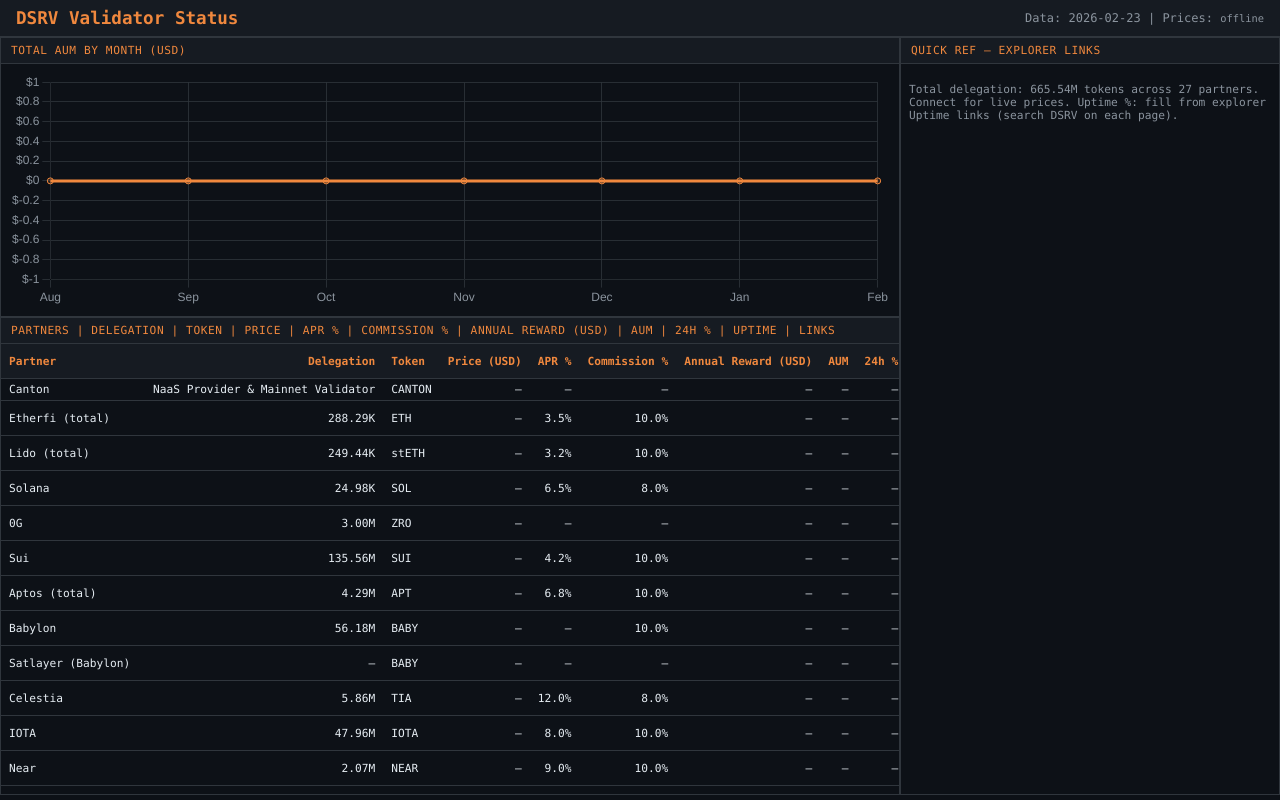
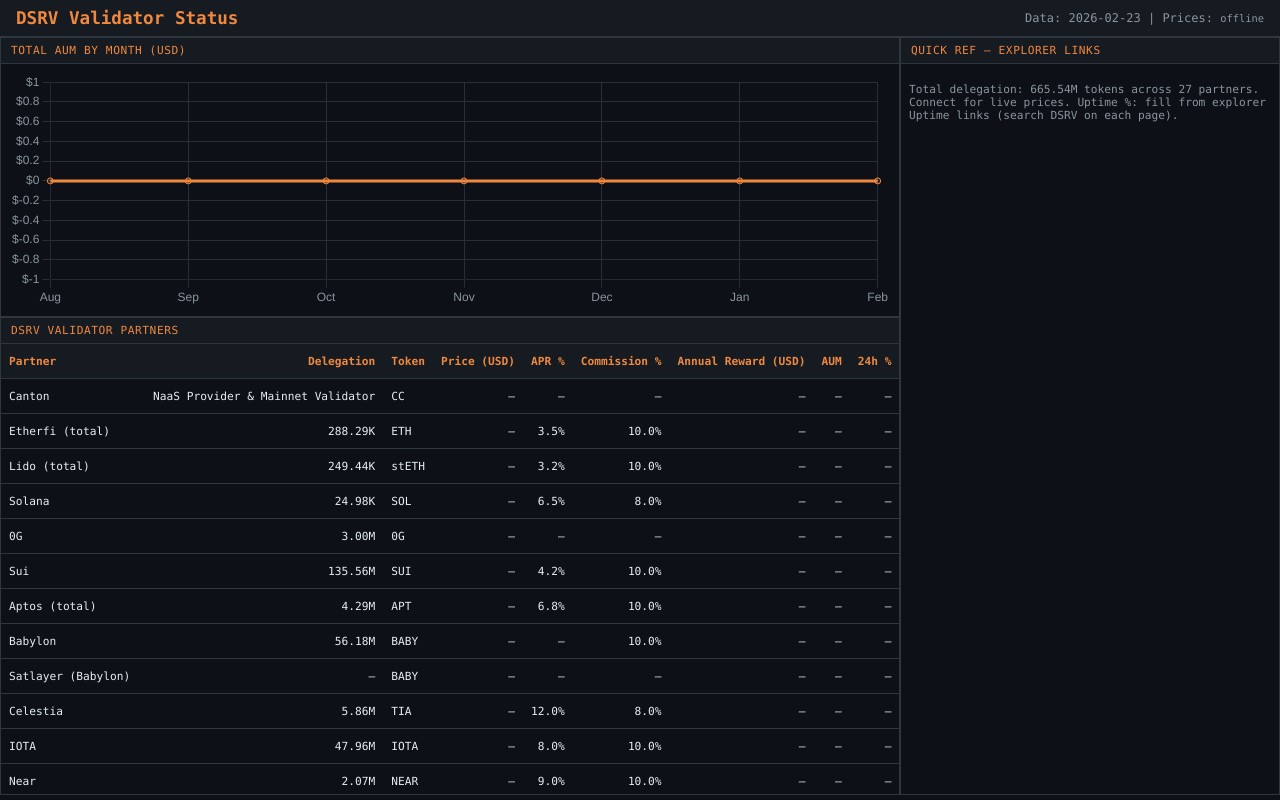
Before and after one commit to njlee269/dsrv-validator-status, a plain HTML site: page index.html in a window 1280 px wide. Drawn offline with nearby package versions, Linux system fonts and the light colour scheme; no server answers.

Commit message:
chore: save latest updates

```diff
--- a/index.html
+++ b/index.html
@@ -26,7 +26,7 @@
       </div>
     </div>
     <div class="panel" style="grid-column: 1; grid-row: 2;">
-      <div class="panel-title">Partners | Delegation | Token | Price | APR % | Commission % | Annual Reward (USD) | AUM | 24h % | Uptime | Links</div>
+      <div class="panel-title">DSRV validator partners</div>
       <div class="table-wrap">
         <table id="main-table">
           <thead>
--- a/js/data.js
+++ b/js/data.js
@@ -4,32 +4,32 @@
  * Uptime %: fill from the "Uptime" link column (search for DSRV on that page).
  */
 const PARTNERS = [
-  { name: "Canton", delegationAmount: null, delegationNote: "NaaS Provider & Mainnet Validator", tokenSymbol: "CANTON", coingeckoId: null, aprPercent: null, commissionPercent: null, explorerDelegation: null, explorerUptime: null, uptimePercent: null },
-  { name: "Etherfi (total)", delegationAmount: 288288, tokenSymbol: "ETH", coingeckoId: "ethereum", aprPercent: 3.5, commissionPercent: 10, explorerDelegation: "https://ether.fi/dashboard", explorerUptime: "https://beaconcha.in/", uptimePercent: null },
-  { name: "Lido (total)", delegationAmount: 249440, tokenSymbol: "stETH", coingeckoId: "staked-ether", aprPercent: 3.2, commissionPercent: 10, explorerDelegation: "https://lido.fi/", explorerUptime: "https://beaconcha.in/", uptimePercent: null },
-  { name: "Solana", delegationAmount: 24983, tokenSymbol: "SOL", coingeckoId: "solana", aprPercent: 6.5, commissionPercent: 8, explorerDelegation: "https://www.validators.app/validators?locale=en&network=mainnet", explorerUptime: "https://www.validators.app/validators?locale=en&network=mainnet", uptimePercent: null },
-  { name: "0G", delegationAmount: 3000548, tokenSymbol: "ZRO", coingeckoId: null, aprPercent: null, commissionPercent: null, explorerDelegation: "https://explorer.0g.ai/mainnet/validators", explorerUptime: "https://explorer.0g.ai/mainnet/validators", uptimePercent: null },
-  { name: "Sui", delegationAmount: 135558249, tokenSymbol: "SUI", coingeckoId: "sui", aprPercent: 4.2, commissionPercent: 10, explorerDelegation: "https://suiexplorer.com/validators", explorerUptime: "https://suiexplorer.com/validators", uptimePercent: null },
-  { name: "Aptos (total)", delegationAmount: 4291607, tokenSymbol: "APT", coingeckoId: "aptos", aprPercent: 6.8, commissionPercent: 10, explorerDelegation: "https://explorer.aptoslabs.com/validators", explorerUptime: "https://explorer.aptoslabs.com/validators", uptimePercent: null },
-  { name: "Babylon", delegationAmount: 56175134, tokenSymbol: "BABY", coingeckoId: null, aprPercent: null, commissionPercent: 10, explorerDelegation: "https://babylon.explorers.guru/validators", explorerUptime: "https://babylon.explorers.guru/validators", uptimePercent: null },
-  { name: "Satlayer (Babylon)", delegationAmount: null, tokenSymbol: "BABY", coingeckoId: null, aprPercent: null, commissionPercent: null, explorerDelegation: "https://babylon.explorers.guru/validators", explorerUptime: "https://babylon.explorers.guru/validators", uptimePercent: null },
-  { name: "Celestia", delegationAmount: 5864641, tokenSymbol: "TIA", coingeckoId: "celestia", aprPercent: 12, commissionPercent: 8, explorerDelegation: "https://www.mintscan.io/celestia/validators", explorerUptime: "https://celestia.explorers.guru/validators", uptimePercent: null },
-  { name: "IOTA", delegationAmount: 47958203, tokenSymbol: "IOTA", coingeckoId: "iota", aprPercent: 8, commissionPercent: 10, explorerDelegation: "https://iotascan.com/validators", explorerUptime: "https://iotascan.com/validators", uptimePercent: null },
-  { name: "Near", delegationAmount: 2073326, tokenSymbol: "NEAR", coingeckoId: "near", aprPercent: 9, commissionPercent: 10, explorerDelegation: "https://nearblocks.io/validators", explorerUptime: "https://nearblocks.io/validators", uptimePercent: null },
-  { name: "Story", delegationAmount: 7256548, tokenSymbol: "IP", coingeckoId: "story-protocol", aprPercent: null, commissionPercent: null, explorerDelegation: "https://www.storyscan.xyz/", explorerUptime: "https://www.storyscan.xyz/", uptimePercent: null },
-  { name: "Plume", delegationAmount: 2556993, tokenSymbol: "PLUME", coingeckoId: null, aprPercent: null, commissionPercent: null, explorerDelegation: null, explorerUptime: null, uptimePercent: null },
-  { name: "Polygon", delegationAmount: 118087, tokenSymbol: "POL", coingeckoId: "polygon-ecosystem-token", aprPercent: 4.5, commissionPercent: 10, explorerDelegation: "https://staking.polygon.technology/validators", explorerUptime: "https://staking.polygon.technology/validators", uptimePercent: null },
+  { name: "Canton", delegationAmount: null, delegationNote: "NaaS Provider & Mainnet Validator", tokenSymbol: "CC", coingeckoId: "canton-network", aprPercent: null, commissionPercent: null, explorerDelegation: "https://www.cantonscan.com/", explorerUptime: "https://www.cantonscan.com/", uptimePercent: null },
+  { name: "Etherfi (total)", delegationAmount: 288288, tokenSymbol: "ETH", coingeckoId: "ethereum", aprPercent: 3.5, commissionPercent: 10, explorerDelegation: "https://explorer.rated.network/o/DSRV%20-%20Ether.Fi?network=mainnet&timeWindow=1d&idType=poolShare", explorerUptime: "https://explorer.rated.network/o/DSRV%20-%20Ether.Fi?network=mainnet&timeWindow=1d&idType=poolShare", uptimePercent: null },
+  { name: "Lido (total)", delegationAmount: 249440, tokenSymbol: "stETH", coingeckoId: "staked-ether", aprPercent: 3.2, commissionPercent: 10, explorerDelegation: "https://explorer.rated.network/o/DSRV%20-%20Lido?network=mainnet&timeWindow=1d&idType=poolShare", explorerUptime: "https://explorer.rated.network/o/DSRV%20-%20Lido?network=mainnet&timeWindow=1d&idType=poolShare", uptimePercent: null },
+  { name: "Solana", delegationAmount: 24983, tokenSymbol: "SOL", coingeckoId: "solana", aprPercent: 6.5, commissionPercent: 8, explorerDelegation: "https://www.validators.app/validators/DSRVdh9PQaqAcFtMCbJhyD4yMD5H2EeHNzdbqWctRY4E", explorerUptime: "https://www.validators.app/validators/DSRVdh9PQaqAcFtMCbJhyD4yMD5H2EeHNzdbqWctRY4E", uptimePercent: null },
+  { name: "0G", delegationAmount: 3000548, tokenSymbol: "0G", coingeckoId: "0g", aprPercent: null, commissionPercent: null, explorerDelegation: "https://explorer.0g.ai/mainnet/validators", explorerUptime: "https://explorer.0g.ai/mainnet/validators", uptimePercent: null },
+  { name: "Sui", delegationAmount: 135558249, tokenSymbol: "SUI", coingeckoId: "sui", aprPercent: 4.2, commissionPercent: 10, explorerDelegation: "https://suiscan.xyz/mainnet/validator/0x6f4e73ee97bfae95e054d31dff1361a839aaadf2cfdb873ad2b07d479507905a/info", explorerUptime: "https://suiscan.xyz/mainnet/validator/0x6f4e73ee97bfae95e054d31dff1361a839aaadf2cfdb873ad2b07d479507905a/info", uptimePercent: null },
+  { name: "Aptos (total)", delegationAmount: 4291607, tokenSymbol: "APT", coingeckoId: "aptos", aprPercent: 6.8, commissionPercent: 10, explorerDelegation: "https://explorer.aptoslabs.com/validator/0xee36c1068076b199cf537bf652b1e586216a7dfb7c3447ff40333c971717eee6?network=mainnet", explorerUptime: "https://explorer.aptoslabs.com/validator/0xee36c1068076b199cf537bf652b1e586216a7dfb7c3447ff40333c971717eee6?network=mainnet", uptimePercent: null },
+  { name: "Babylon", delegationAmount: 56175134, tokenSymbol: "BABY", coingeckoId: "babylon", aprPercent: null, commissionPercent: 10, explorerDelegation: "https://www.mintscan.io/babylon/validators/bbnvaloper18hly9zagjfuzzeqp92uhwafmplmtgd0u98vjj3", explorerUptime: "https://www.mintscan.io/babylon/validators/bbnvaloper18hly9zagjfuzzeqp92uhwafmplmtgd0u98vjj3", uptimePercent: null },
+  { name: "Satlayer (Babylon)", delegationAmount: null, tokenSymbol: "BABY", coingeckoId: "babylon", aprPercent: null, commissionPercent: null, explorerDelegation: "https://www.mintscan.io/babylon/validators/bbnvaloper18hly9zagjfuzzeqp92uhwafmplmtgd0u98vjj3", explorerUptime: "https://www.mintscan.io/babylon/validators/bbnvaloper18hly9zagjfuzzeqp92uhwafmplmtgd0u98vjj3", uptimePercent: null },
+  { name: "Celestia", delegationAmount: 5864641, tokenSymbol: "TIA", coingeckoId: "celestia", aprPercent: 12, commissionPercent: 8, explorerDelegation: "https://www.mintscan.io/celestia/validators/celestiavaloper1vje2he3pcq3w5udyvla7zm9qd5yes6hzffsjxj/", explorerUptime: "https://www.mintscan.io/celestia/validators/celestiavaloper1vje2he3pcq3w5udyvla7zm9qd5yes6hzffsjxj/", uptimePercent: null },
+  { name: "IOTA", delegationAmount: 47958203, tokenSymbol: "IOTA", coingeckoId: "iota", aprPercent: 8, commissionPercent: 10, explorerDelegation: "https://explorer.iota.org/validator/0xb7c4b7a63c1dd642d2d220630ca3ebf028c7a9ce8308a61bea75c169d21d611b", explorerUptime: "https://explorer.iota.org/validator/0xb7c4b7a63c1dd642d2d220630ca3ebf028c7a9ce8308a61bea75c169d21d611b", uptimePercent: null },
+  { name: "Near", delegationAmount: 2073326, tokenSymbol: "NEAR", coingeckoId: "near", aprPercent: 9, commissionPercent: 10, explorerDelegation: "https://nearblocks.io/node-explorer/dsrvlabs.poolv1.near", explorerUptime: "https://nearblocks.io/node-explorer/dsrvlabs.poolv1.near", uptimePercent: null },
+  { name: "Story", delegationAmount: 7256548, tokenSymbol: "IP", coingeckoId: "story-protocol", aprPercent: null, commissionPercent: null, explorerDelegation: "https://ipworld.io/validators", explorerUptime: "https://ipworld.io/validators", uptimePercent: null },
+  { name: "Plume", delegationAmount: 2556993, tokenSymbol: "PLUME", coingeckoId: "plume", aprPercent: null, commissionPercent: null, explorerDelegation: null, explorerUptime: null, uptimePercent: null },
+  { name: "Polygon", delegationAmount: 118087, tokenSymbol: "POL", coingeckoId: "polygon-ecosystem-token", aprPercent: 4.5, commissionPercent: 10, explorerDelegation: "https://staking.polygon.technology/validators/64", explorerUptime: "https://staking.polygon.technology/validators/64", uptimePercent: null },
   { name: "Wemix", delegationAmount: 1505357, tokenSymbol: "WEMIX", coingeckoId: "wemix-token", aprPercent: 6, commissionPercent: 10, explorerDelegation: null, explorerUptime: null, uptimePercent: null },
-  { name: "Swell", delegationAmount: 2688, tokenSymbol: "SWELL", coingeckoId: "swell-ethereum", aprPercent: 3.2, commissionPercent: 10, explorerDelegation: "https://swellnetwork.io/", explorerUptime: "https://beaconcha.in/", uptimePercent: null },
-  { name: "IKA", delegationAmount: 62091780, tokenSymbol: "IKA", coingeckoId: null, aprPercent: null, commissionPercent: null, explorerDelegation: null, explorerUptime: null, uptimePercent: null },
-  { name: "Shentu", delegationAmount: 1080425, tokenSymbol: "CTK", coingeckoId: "shentu", aprPercent: 10, commissionPercent: 8, explorerDelegation: "https://www.mintscan.io/shentu/validators", explorerUptime: "https://www.mintscan.io/shentu/validators", uptimePercent: null },
-  { name: "Axelar", delegationAmount: 5504221, tokenSymbol: "AXL", coingeckoId: "axelar", aprPercent: 9, commissionPercent: 8, explorerDelegation: "https://www.mintscan.io/axelar/validators", explorerUptime: "https://www.mintscan.io/axelar/validators", uptimePercent: null },
-  { name: "Cosmos HUB", delegationAmount: 190927, tokenSymbol: "ATOM", coingeckoId: "cosmos", aprPercent: 11, commissionPercent: 8, explorerDelegation: "https://www.mintscan.io/cosmos/validators", explorerUptime: "https://www.mintscan.io/cosmos/validators", uptimePercent: null },
-  { name: "Mitosis", delegationAmount: 900001, tokenSymbol: "MTS", coingeckoId: null, aprPercent: null, commissionPercent: null, explorerDelegation: null, explorerUptime: null, uptimePercent: null },
+  { name: "Swell", delegationAmount: 2688, tokenSymbol: "SWELL", coingeckoId: "swell-ethereum", aprPercent: 3.2, commissionPercent: 10, explorerDelegation: "https://explorer.rated.network/o/DSRV%20-%20Swell?network=mainnet&timeWindow=1d&idType=poolShare", explorerUptime: "https://explorer.rated.network/o/DSRV%20-%20Swell?network=mainnet&timeWindow=1d&idType=poolShare", uptimePercent: null },
+  { name: "IKA", delegationAmount: 62091780, tokenSymbol: "IKA", coingeckoId: "ika", aprPercent: null, commissionPercent: null, explorerDelegation: null, explorerUptime: null, uptimePercent: null },
+  { name: "Shentu", delegationAmount: 1080425, tokenSymbol: "CTK", coingeckoId: "shentu", aprPercent: 10, commissionPercent: 8, explorerDelegation: "https://www.mintscan.io/shentu/validators/shentuvaloper1vgpzxfmw8up2gugglj50t2uddlpd5shdu49c8g/", explorerUptime: "https://www.mintscan.io/shentu/validators/shentuvaloper1vgpzxfmw8up2gugglj50t2uddlpd5shdu49c8g/", uptimePercent: null },
+  { name: "Axelar", delegationAmount: 5504221, tokenSymbol: "AXL", coingeckoId: "axelar", aprPercent: 9, commissionPercent: 8, explorerDelegation: "https://www.mintscan.io/axelar/validators/axelarvaloper137nzwehjcjxddsanmsmg29p729cm4dghj08clr/", explorerUptime: "https://www.mintscan.io/axelar/validators/axelarvaloper137nzwehjcjxddsanmsmg29p729cm4dghj08clr/", uptimePercent: null },
+  { name: "Cosmos HUB", delegationAmount: 190927, tokenSymbol: "ATOM", coingeckoId: "cosmos", aprPercent: 11, commissionPercent: 8, explorerDelegation: "https://www.mintscan.io/cosmos/validators/cosmosvaloper1wlagucxdxvsmvj6330864x8q3vxz4x02rmvmsu/", explorerUptime: "https://www.mintscan.io/cosmos/validators/cosmosvaloper1wlagucxdxvsmvj6330864x8q3vxz4x02rmvmsu/", uptimePercent: null },
+  { name: "Mitosis", delegationAmount: 900001, tokenSymbol: "MITO", coingeckoId: "mitosis", aprPercent: null, commissionPercent: null, explorerDelegation: null, explorerUptime: null, uptimePercent: null },
   { name: "Namada", delegationAmount: 2257929, tokenSymbol: "NAM", coingeckoId: "namada", aprPercent: 14, commissionPercent: 8, explorerDelegation: "https://namada.explorers.guru/validators", explorerUptime: "https://namada.explorers.guru/validators", uptimePercent: null },
-  { name: "Monad", delegationAmount: 59240000, tokenSymbol: "MON", coingeckoId: null, aprPercent: null, commissionPercent: null, explorerDelegation: null, explorerUptime: null, uptimePercent: null },
-  { name: "Supra", delegationAmount: 63561586, tokenSymbol: "SUPRA", coingeckoId: null, aprPercent: null, commissionPercent: null, explorerDelegation: null, explorerUptime: null, uptimePercent: null },
-  { name: "Osmosis", delegationAmount: 3776503, tokenSymbol: "OSMO", coingeckoId: "osmosis", aprPercent: 12, commissionPercent: 5, explorerDelegation: "https://www.mintscan.io/osmosis/validators", explorerUptime: "https://osmosis.explorers.guru/validators", uptimePercent: null },
+  { name: "Monad", delegationAmount: 59240000, tokenSymbol: "MON", coingeckoId: "monad", aprPercent: null, commissionPercent: null, explorerDelegation: "https://monadvision.com/", explorerUptime: "https://monadvision.com/", uptimePercent: null },
+  { name: "Supra", delegationAmount: 63561586, tokenSymbol: "SUPRA", coingeckoId: "supra", aprPercent: null, commissionPercent: null, explorerDelegation: null, explorerUptime: null, uptimePercent: null },
+  { name: "Osmosis", delegationAmount: 3776503, tokenSymbol: "OSMO", coingeckoId: "osmosis", aprPercent: 12, commissionPercent: 5, explorerDelegation: "https://www.mintscan.io/osmosis/validators/osmovaloper1wlagucxdxvsmvj6330864x8q3vxz4x025rraa6/", explorerUptime: "https://www.mintscan.io/osmosis/validators/osmovaloper1wlagucxdxvsmvj6330864x8q3vxz4x025rraa6/", uptimePercent: null },
   { name: "Provenance (Figure)", delegationAmount: 200012050, tokenSymbol: "HASH", coingeckoId: "hash-2", aprPercent: 8, commissionPercent: 10, explorerDelegation: "https://explorer.provenance.io/validators", explorerUptime: "https://explorer.provenance.io/validators", uptimePercent: null }
 ];
 
```
